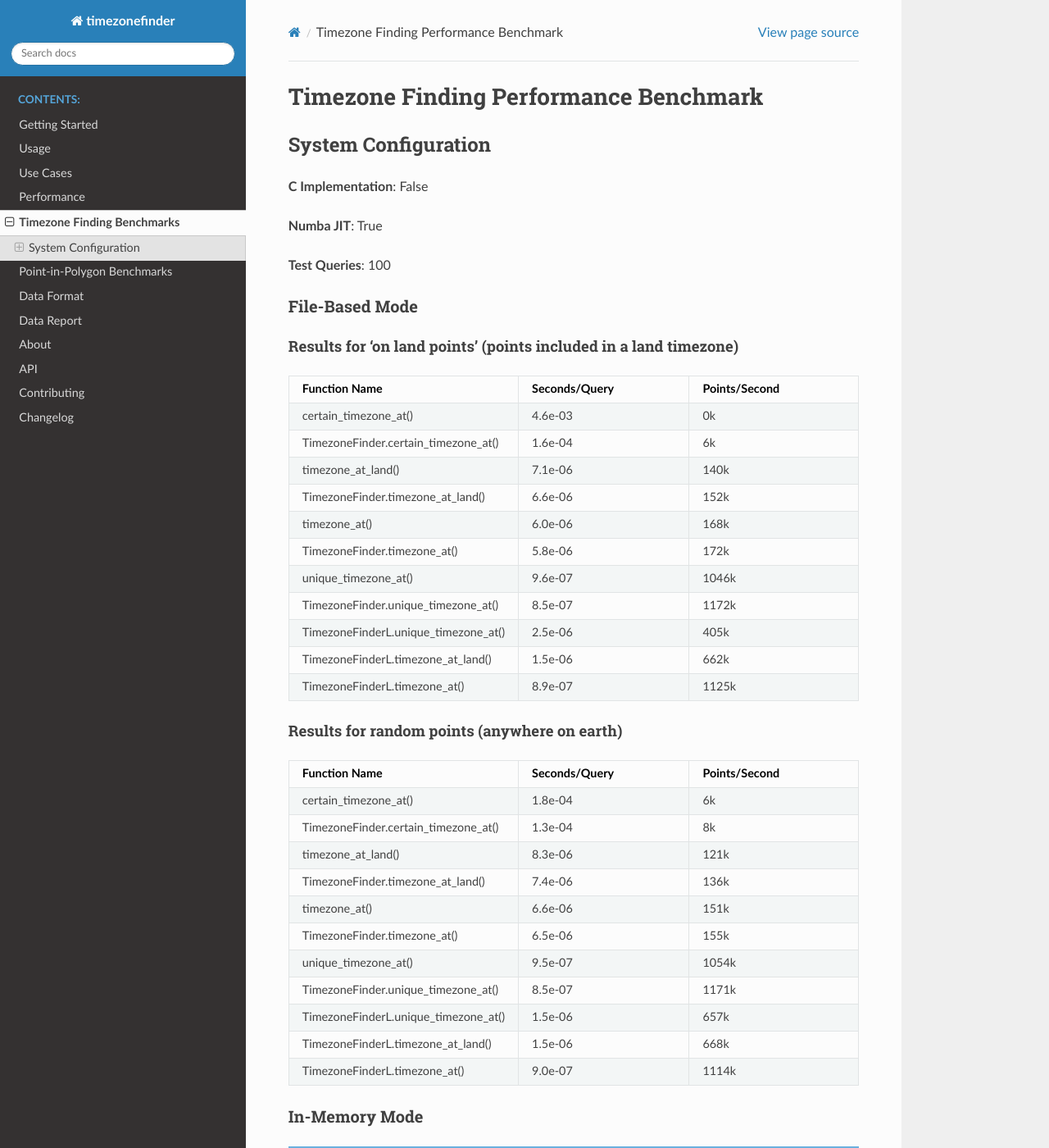
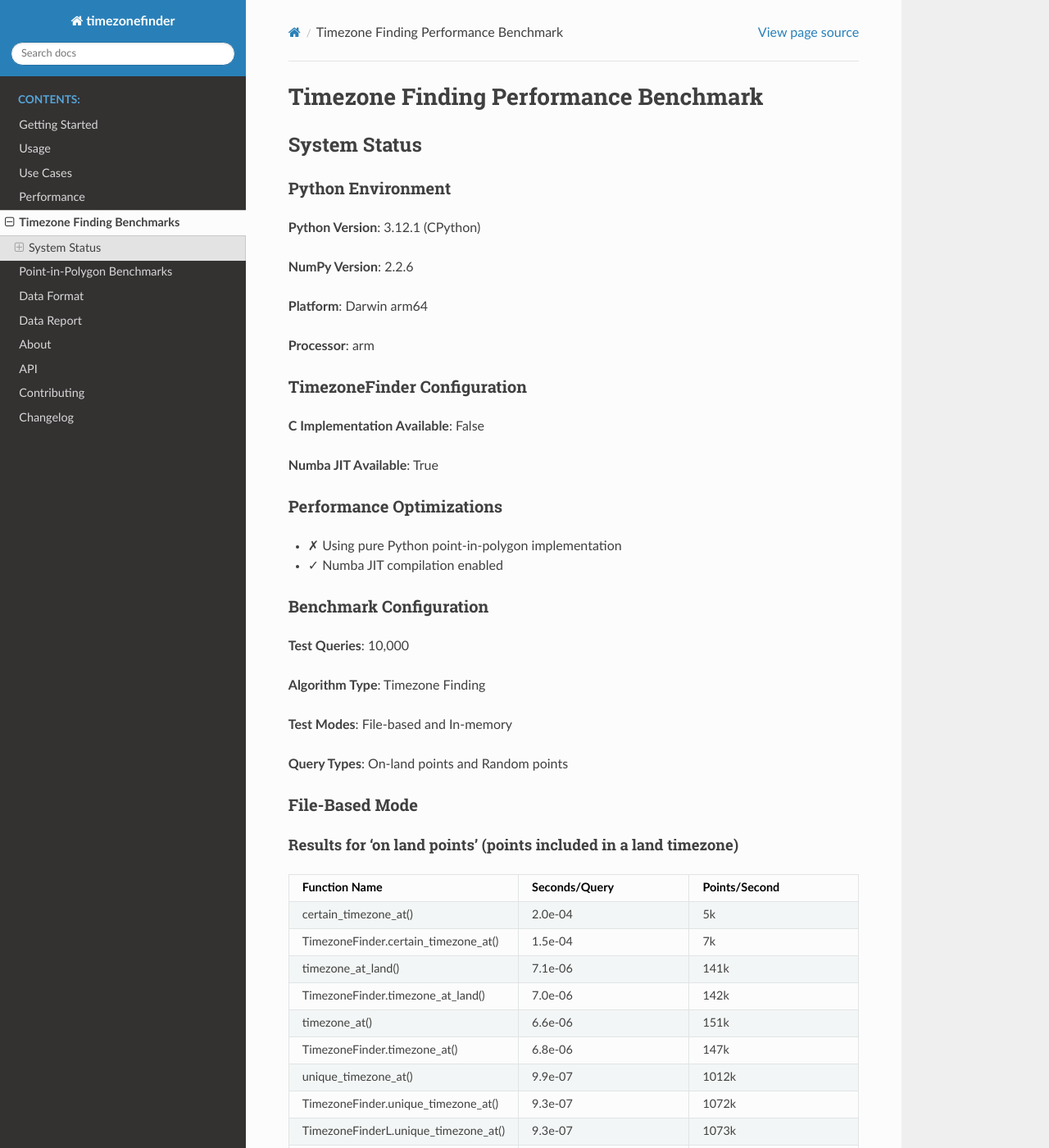
Before and after one commit to jannikmi/timezonefinder, a Sphinx documentation site: the page built from docs/benchmark_results_timezonefinding.rst, in a window 1280 px wide and 1400 px high. Shown: the whole window at 82% size. Built offline with Sphinx 7.4.7 and the Read the Docs theme 3.1.0, drawn with Linux system fonts in a browser that asks for light colours; some of the changed text lies outside the part shown.

Commit message:
Refactor benchmark reporting to include comprehensive system status and performance optimizations

```diff
--- a/docs/benchmark_results_timezonefinding.rst
+++ b/docs/benchmark_results_timezonefinding.rst
@@ -6,17 +6,57 @@ Timezone Finding Performance Benchmark
 
 
 
-System Configuration
---------------------
+System Status
+-------------
 
 
-**C Implementation**: False
 
 
-**Numba JIT**: True
+Python Environment
+~~~~~~~~~~~~~~~~~~
 
 
-**Test Queries**: 100
+**Python Version**: 3.12.1 (CPython)
+
+**NumPy Version**: 2.2.6
+
+**Platform**: Darwin arm64
+
+**Processor**: arm
+
+
+
+TimezoneFinder Configuration
+~~~~~~~~~~~~~~~~~~~~~~~~~~~~
+
+
+**C Implementation Available**: False
+
+**Numba JIT Available**: True
+
+
+
+Performance Optimizations
+~~~~~~~~~~~~~~~~~~~~~~~~~
+
+
+* ✗ Using pure Python point-in-polygon implementation
+
+* ✓ Numba JIT compilation enabled
+
+
+
+Benchmark Configuration
+~~~~~~~~~~~~~~~~~~~~~~~
+
+
+**Test Queries**: 10,000
+
+**Algorithm Type**: Timezone Finding
+
+**Test Modes**: File-based and In-memory
+
+**Query Types**: On-land points and Random points
 
 
 
@@ -39,38 +79,38 @@ Results for 'on land points' (points included in a land timezone)
      - Seconds/Query
      - Points/Second
    * - certain_timezone_at()
-     - 4.6e-03
-     - 0k
+     - 2.0e-04
+     - 5k
    * - TimezoneFinder.certain_timezone_at()
-     - 1.6e-04
-     - 6k
+     - 1.5e-04
+     - 7k
    * - timezone_at_land()
      - 7.1e-06
-     - 140k
+     - 141k
    * - TimezoneFinder.timezone_at_land()
+     - 7.0e-06
+     - 142k
+   * - timezone_at()
      - 6.6e-06
-     - 152k
-   * - timezone_at()
-     - 6.0e-06
-     - 168k
+     - 151k
    * - TimezoneFinder.timezone_at()
-     - 5.8e-06
-     - 172k
+     - 6.8e-06
+     - 147k
    * - unique_timezone_at()
-     - 9.6e-07
-     - 1046k
+     - 9.9e-07
+     - 1012k
    * - TimezoneFinder.unique_timezone_at()
-     - 8.5e-07
-     - 1172k
+     - 9.3e-07
+     - 1072k
    * - TimezoneFinderL.unique_timezone_at()
-     - 2.5e-06
-     - 405k
+     - 9.3e-07
+     - 1073k
    * - TimezoneFinderL.timezone_at_land()
-     - 1.5e-06
-     - 662k
+     - 1.4e-06
+     - 722k
    * - TimezoneFinderL.timezone_at()
-     - 8.9e-07
-     - 1125k
+     - 9.4e-07
+     - 1062k
 
 
 
@@ -88,38 +128,38 @@ Results for random points (anywhere on earth)
      - Seconds/Query
      - Points/Second
    * - certain_timezone_at()
-     - 1.8e-04
-     - 6k
+     - 1.2e-04
+     - 8k
    * - TimezoneFinder.certain_timezone_at()
-     - 1.3e-04
+     - 1.2e-04
      - 8k
    * - timezone_at_land()
-     - 8.3e-06
-     - 121k
+     - 5.2e-06
+     - 194k
    * - TimezoneFinder.timezone_at_land()
-     - 7.4e-06
-     - 136k
+     - 5.4e-06
+     - 186k
    * - timezone_at()
-     - 6.6e-06
-     - 151k
+     - 4.7e-06
+     - 213k
    * - TimezoneFinder.timezone_at()
-     - 6.5e-06
-     - 155k
+     - 4.6e-06
+     - 216k
    * - unique_timezone_at()
-     - 9.5e-07
-     - 1054k
+     - 1.0e-06
+     - 1003k
    * - TimezoneFinder.unique_timezone_at()
-     - 8.5e-07
-     - 1171k
+     - 9.4e-07
+     - 1066k
    * - TimezoneFinderL.unique_timezone_at()
-     - 1.5e-06
-     - 657k
+     - 9.6e-07
+     - 1044k
    * - TimezoneFinderL.timezone_at_land()
-     - 1.5e-06
-     - 668k
+     - 1.4e-06
+     - 705k
    * - TimezoneFinderL.timezone_at()
-     - 9.0e-07
-     - 1114k
+     - 9.6e-07
+     - 1047k
 
 
 
@@ -147,17 +187,17 @@ Results for 'on land points' (points included in a land timezone)
      - Seconds/Query
      - Points/Second
    * - TimezoneFinder.certain_timezone_at()
-     - 1.4e-04
+     - 1.5e-04
      - 7k
    * - TimezoneFinder.timezone_at_land()
-     - 5.4e-06
-     - 184k
+     - 5.5e-06
+     - 183k
    * - TimezoneFinder.timezone_at()
-     - 4.6e-06
-     - 218k
+     - 5.0e-06
+     - 201k
    * - TimezoneFinder.unique_timezone_at()
-     - 8.8e-07
-     - 1134k
+     - 9.1e-07
+     - 1103k
 
 
 
@@ -175,14 +215,14 @@ Results for random points (anywhere on earth)
      - Seconds/Query
      - Points/Second
    * - TimezoneFinder.certain_timezone_at()
-     - 1.6e-04
-     - 6k
+     - 1.1e-04
+     - 9k
    * - TimezoneFinder.timezone_at_land()
-     - 7.4e-06
-     - 135k
+     - 3.8e-06
+     - 264k
    * - TimezoneFinder.timezone_at()
-     - 5.3e-06
-     - 188k
+     - 3.2e-06
+     - 309k
    * - TimezoneFinder.unique_timezone_at()
-     - 1.2e-06
-     - 811k
+     - 9.2e-07
+     - 1089k
```
Also changed, not shown: docs/benchmark_results_polygon.rst (+49 -11 lines), 3 other files.
